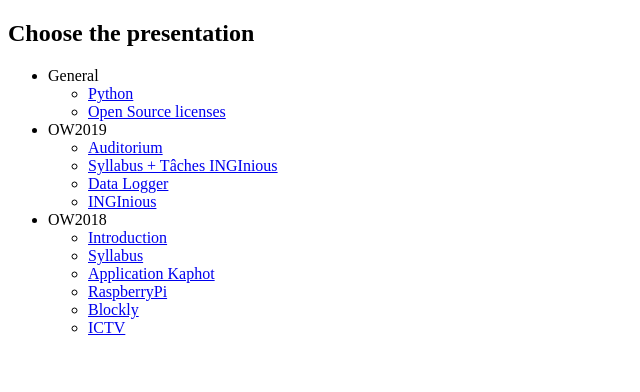
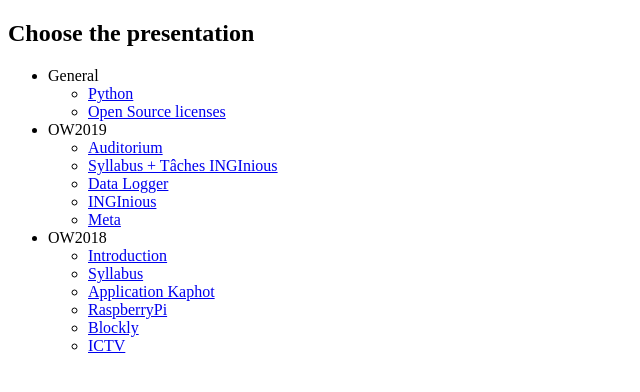
Before and after one commit to OpenWeek/presentations, a plain HTML site: page index.html in a window 1280 px wide. Shown: the whole page, without its empty margins (0-640 px from the left). Drawn offline with Linux system fonts and the light colour scheme.

Commit message:
add meta

```diff
--- a/index.html
+++ b/index.html
@@ -18,6 +18,7 @@
 		<li><a href="https://openweek.github.io/presentations/presentation-syllabus_taches/index.html">Syllabus + Tâches INGInious</a></li>
 		<li><a href="https://openweek.github.io/presentations/presentation-data_logger/index.html">Data Logger</a></li>
 		<li><a href="https://openweek.github.io/presentations/presentation-inginious/index.html">INGInious</a></li>
+		<li><a href="https://openweek.github.io/presentations/presentation-meta/index.html">Meta</a></li>
 	</ul>
 	</li>
         <li> OW2018
```
